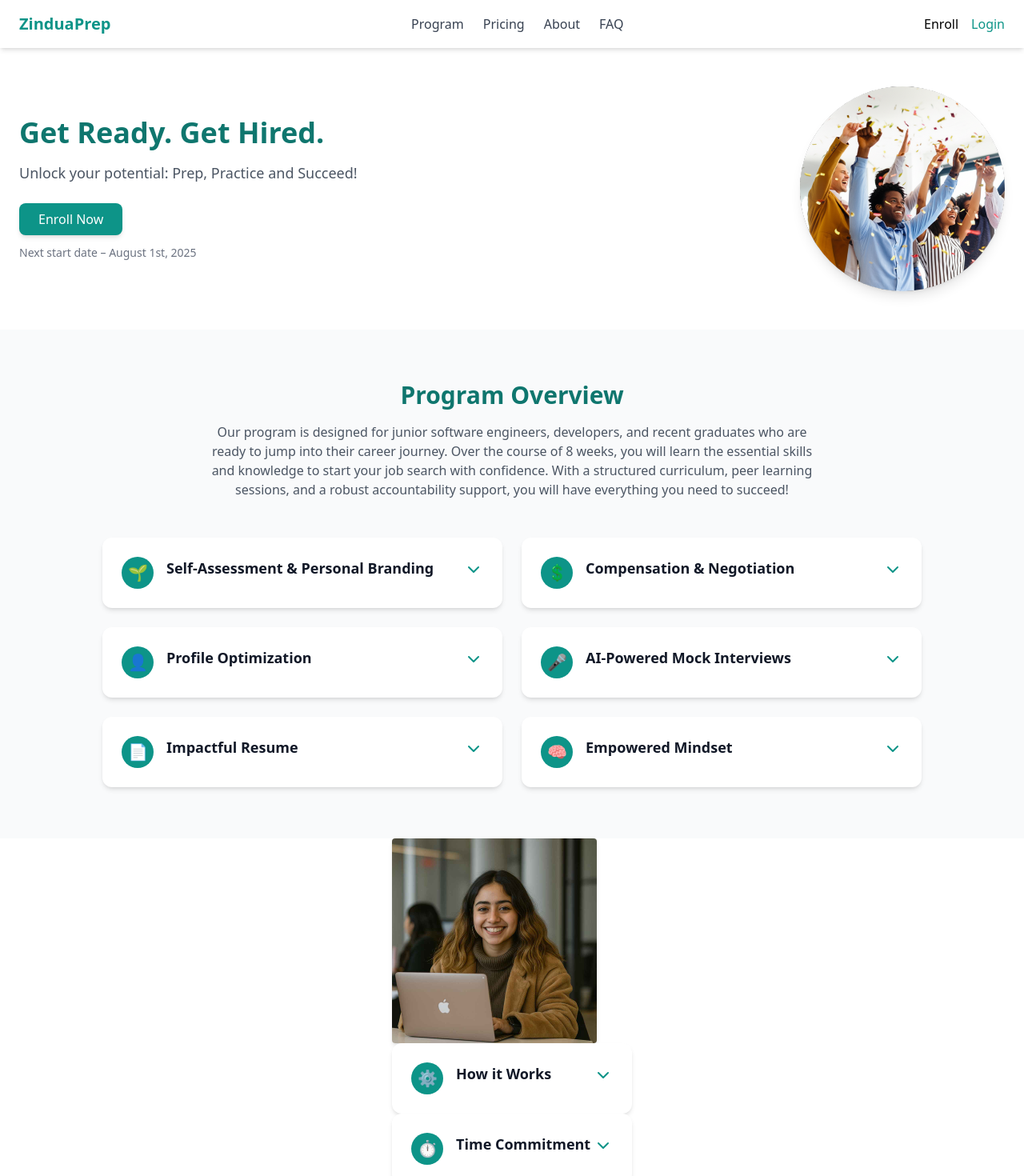
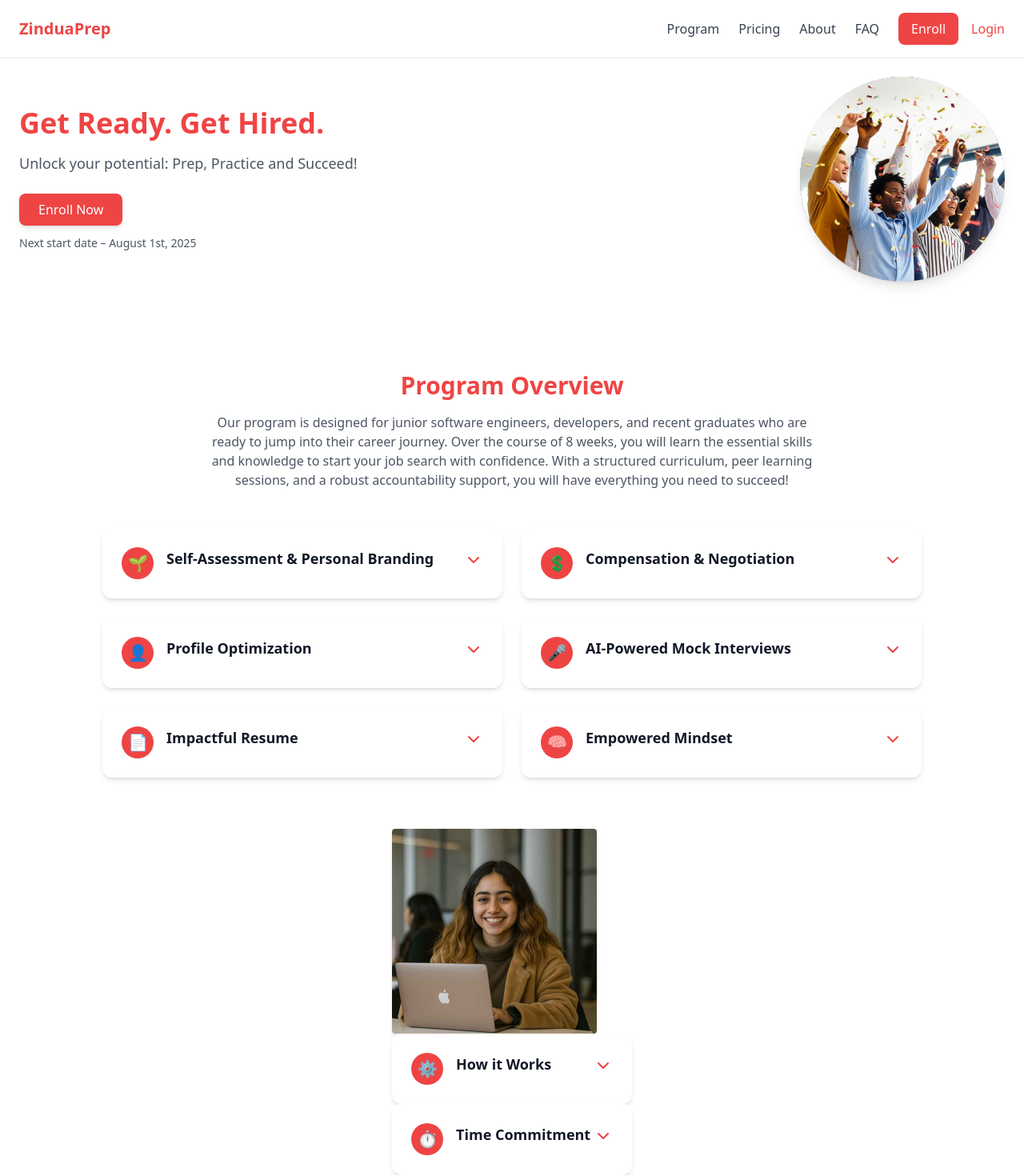
Before and after one commit to eddyfranc/ZinduPrep, a React (Vite) app: page / in a window 1280 px wide. Shown: the top 1470 px of the page at 80% size. Built offline with nearby package versions, Linux system fonts and the light colour scheme.

Commit message:
added a nav border to the navbar and herosection to differentiate them

```diff
--- a/src/Components/Home.jsx
+++ b/src/Components/Home.jsx
@@ -4,18 +4,18 @@ function Home() {
   return (
     <>
       {/* Hero Section */}
-      <section className="flex flex-col-reverse lg:flex-row items-center justify-between px-6 py-12 max-w-7xl mx-auto">
+      <section className="flex flex-col-reverse lg:flex-row items-center justify-between px-6 py-12 max-w-7xl mx-auto pt-24">
         <div className="max-w-xl text-center lg:text-left py-6 lg:py-0">
-          <h1 className="text-4xl font-bold text-teal-700 mb-4">
+          <h1 className="text-4xl font-bold text-red-500 mb-4">
             Get Ready. Get Hired.
           </h1>
           <p className="text-gray-600 text-lg mb-6">
             Unlock your potential: Prep, Practice and Succeed!
           </p>
-          <button className="bg-teal-600 hover:bg-teal-700 text-white px-6 py-2 rounded-lg shadow-md">
+          <button className="bg-red-500 hover:bg-blue-700 text-white px-6 py-2 rounded-lg shadow-md">
             Enroll Now
           </button>
-          <p className="text-sm text-gray-500 mt-3">
+          <p className="text-sm text-gray-600 mt-3">
             Next start date – August 1st, 2025
           </p>
         </div>
@@ -32,8 +32,8 @@ function Home() {
       </section>
 
       {/* Program Section */}
-      <section className="py-16 px-6 bg-gray-50 text-center">
-        <h2 className="text-3xl font-bold text-teal-700 mb-4">
+      <section className="py-16 px-6 text-center">
+        <h2 className="text-3xl font-bold text-red-500 mb-4">
           Program Overview
         </h2>
         <p className="text-gray-600 max-w-3xl mx-auto mb-12">
@@ -49,7 +49,7 @@ function Home() {
           <div className=" bg-white rounded-xl p-6 shadow-md text-left flex items-start justify-between cursor-pointer transition hover:shadow-lg">
             {/* self assessment and personal branding grid */}
             <div className="flex items-start gap-4">
-              <div className="bg-teal-600 text-white text-xl w-10 h-10 flex items-center justify-center rounded-full">
+              <div className="bg-red-500 text-white text-xl w-10 h-10 flex items-center justify-center rounded-full">
                 🌱
               </div>
               <div>
@@ -58,13 +58,13 @@ function Home() {
                 </h1>
               </div>
             </div>
-            <ChevronDown className="text-teal-600 mt-1 transition-transform duration-300"></ChevronDown>
+            <ChevronDown className="text-red-500 mt-1 transition-transform duration-300"></ChevronDown>
           </div>
 
           {/* Compensation and negotiation */}
           <div className=" bg-white rounded-xl p-6 shadow-md text-left flex items-start justify-between cursor-pointer transition hover:shadow-lg">
             <div className="flex items-start gap-4">
-              <div className="bg-teal-600 text-white text-xl w-10 h-10 flex items-center justify-center rounded-full">
+              <div className="bg-red-500 text-white text-xl w-10 h-10 flex items-center justify-center rounded-full">
                 💲
               </div>
               <div>
@@ -73,14 +73,14 @@ function Home() {
                 </h1>
               </div>
             </div>
-            <ChevronDown className="text-teal-600 mt-1 transition-transform duration-300"></ChevronDown>
+            <ChevronDown className="text-red-500 mt-1 transition-transform duration-300"></ChevronDown>
           </div>
 
           {/* Profile optimization */}
 
           <div className=" bg-white rounded-xl p-6 shadow-md text-left flex items-start justify-between cursor-pointer transition hover:shadow-lg">
             <div className="flex items-start gap-4">
-              <div className="bg-teal-600 text-white text-xl w-10 h-10 flex items-center justify-center rounded-full">
+              <div className="bg-red-500 text-white text-xl w-10 h-10 flex items-center justify-center rounded-full">
                 👤
               </div>
               <div>
@@ -89,13 +89,13 @@ function Home() {
                 </h1>
               </div>
             </div>
-            <ChevronDown className="text-teal-600 mt-1 transition-transform duration-300"></ChevronDown>
+            <ChevronDown className="text-red-500 mt-1 transition-transform duration-300"></ChevronDown>
           </div>
 
           {/* AI-Powered Mock Interviews    */}
           <div className=" bg-white rounded-xl p-6 shadow-md text-left flex items-start justify-between cursor-pointer transition hover:shadow-lg">
             <div className="flex items-start gap-4">
-              <div className="bg-teal-600 text-white text-xl w-10 h-10 flex items-center justify-center rounded-full">
+              <div className="bg-red-500 text-white text-xl w-10 h-10 flex items-center justify-center rounded-full">
                 🎤
               </div>
               <div>
@@ -104,13 +104,13 @@ function Home() {
                 </h1>
               </div>
             </div>
-            <ChevronDown className="text-teal-600 mt-1 transition-transform duration-300"></ChevronDown>
+            <ChevronDown className="text-red-500 mt-1 transition-transform duration-300"></ChevronDown>
           </div>
 
           {/* Impactful Resume */}
           <div className=" bg-white rounded-xl p-6 shadow-md text-left flex items-start justify-between cursor-pointer transition hover:shadow-lg">
             <div className="flex items-start gap-4">
-              <div className="bg-teal-600 text-white text-xl w-10 h-10 flex items-center justify-center rounded-full">
+              <div className="bg-red-500 text-white text-xl w-10 h-10 flex items-center justify-center rounded-full">
                 📄
               </div>
               <div>
@@ -119,14 +119,14 @@ function Home() {
                 </h1>
               </div>
             </div>
-            <ChevronDown className="text-teal-600 mt-1 transition-transform duration-300"></ChevronDown>
+            <ChevronDown className="text-red-500 mt-1 transition-transform duration-300"></ChevronDown>
           </div>
 
           {/* Empowered Mindset */}
 
           <div className=" bg-white rounded-xl p-6 shadow-md text-left flex items-start justify-between cursor-pointer transition hover:shadow-lg">
             <div className="flex items-start gap-4">
-              <div className="bg-teal-600 text-white text-xl w-10 h-10 flex items-center justify-center rounded-full">
+              <div className="bg-red-500 text-white text-xl w-10 h-10 flex items-center justify-center rounded-full">
                 🧠
               </div>
               <div>
@@ -135,7 +135,7 @@ function Home() {
                 </h1>
               </div>
             </div>
-            <ChevronDown className="text-teal-600 mt-1 transition-transform duration-300"></ChevronDown>
+            <ChevronDown className="text-red-500 mt-1 transition-transform duration-300"></ChevronDown>
           </div>
         </div>
       </section>
@@ -153,7 +153,7 @@ function Home() {
           {/* How it works*/}
           <div className=" bg-white rounded-xl p-6 shadow-md text-left flex items-start justify-between cursor-pointer transition hover:shadow-lg">
             <div className="flex items-start gap-4">
-              <div className="bg-teal-600 text-white text-xl w-10 h-10 flex items-center justify-center rounded-full">
+              <div className="bg-red-500 text-white text-xl w-10 h-10 flex items-center justify-center rounded-full">
                 ⚙️
               </div>
               <div>
@@ -162,13 +162,13 @@ function Home() {
                 </h1>
               </div>
             </div>
-            <ChevronDown className="text-teal-600 mt-1 transition-transform duration-300"></ChevronDown>
+            <ChevronDown className="text-red-500 mt-1 transition-transform duration-300"></ChevronDown>
           </div>
 
           {/* Time Commitment*/}
           <div className=" bg-white rounded-xl p-6 shadow-md text-left flex items-start justify-between cursor-pointer transition hover:shadow-lg">
             <div className="flex items-start gap-4">
-              <div className="bg-teal-600 text-white text-xl w-10 h-10 flex items-center justify-center rounded-full">
+              <div className="bg-red-500 text-white text-xl w-10 h-10 flex items-center justify-center rounded-full">
                 ⏱️
               </div>
               <div>
@@ -177,13 +177,13 @@ function Home() {
                 </h1>
               </div>
             </div>
-            <ChevronDown className="text-teal-600 mt-1 transition-transform duration-300"></ChevronDown>
+            <ChevronDown className="text-red-500 mt-1 transition-transform duration-300"></ChevronDown>
           </div>
 
           {/* Weekly Breakdown*/}
           <div className=" bg-white rounded-xl p-6 shadow-md text-left flex items-start justify-between cursor-pointer transition hover:shadow-lg">
             <div className="flex items-start gap-4">
-              <div className="bg-teal-600 text-white text-xl w-10 h-10 flex items-center justify-center rounded-full">
+              <div className="bg-red-500 text-white text-xl w-10 h-10 flex items-center justify-center rounded-full">
                 🗓️
               </div>
               <div>
@@ -192,7 +192,7 @@ function Home() {
                 </h1>
               </div>
             </div>
-            <ChevronDown className="text-teal-600 mt-1 transition-transform duration-300"></ChevronDown>
+            <ChevronDown className="text-red-500 mt-1 transition-transform duration-300"></ChevronDown>
           </div>
         </div>
       </section>
--- a/src/Components/Navbar.jsx
+++ b/src/Components/Navbar.jsx
@@ -2,23 +2,28 @@ import React from "react";
 
 const Navbar = () => {
   return (
-    <nav className="flex items-center justify-between px-6 py-4 shadow-md bg-white z-50 w-full">
+    <nav className="fixed top-0 left-0 w-full bg-white border-b border-solid border-black-900 z-50 px-6 py-4 flex items-center justify-between">
       <div className="flex items-center space-x-2">
-        <h1 className="text-teal-600 text-xl font-bold">ZinduaPrep</h1>
-        {/* <img src="/logo.svg" alt="OctoPrep Logo" className="h-6 w-6" /> */}
-        {/* <span className="text-teal-600 text-xl font-bold">ZinduaPrep</span> */}
+        <h1 className="text-red-500 text-xl font-bold">ZinduaPrep</h1>
       </div>
 
+<div className="flex items-center space-x-6">
       <div className="hidden md:flex space-x-6 text-gray-700 font-medium">
-        <a href="#program" className="hover:text-teal-600">Program</a>
-        <a href="#pricing" className="hover:text-teal-600">Pricing</a>
-        <a href="#about" className="hover:text-teal-600">About</a>
-        <a href="#faq" className="hover:text-teal-600">FAQ</a>
+        <a href="#program" className="hover:text-red-500">Program</a>
+        <a href="#pricing" className="hover:text-red-500">Pricing</a>
+        <a href="#about" className="hover:text-red-500">About</a>
+        <a href="#faq" className="hover:text-red-500">FAQ</a>
       </div>
 
+
       <div className="flex items-center space-x-4">
-        <button clasName="bg-teal-600 hover:bg-teal-700 text-white px-4">Enroll</button>
-        <a href="/login" className="text-teal-600 font-medium">Login</a>
+        <button className="bg-red-500 hover:bg-blue-700 text-white px-4 py-2 rounded-lg shadow-sm transition duration-200">
+          Enroll
+        </button>
+        <a href="/login" className="text-red-500 font-medium hover:underline">
+          Login
+        </a>
+      </div>
       </div>
     </nav>
   );
```
Also changed, not shown: 1 other file (tests, documents, lock files or other folders).
